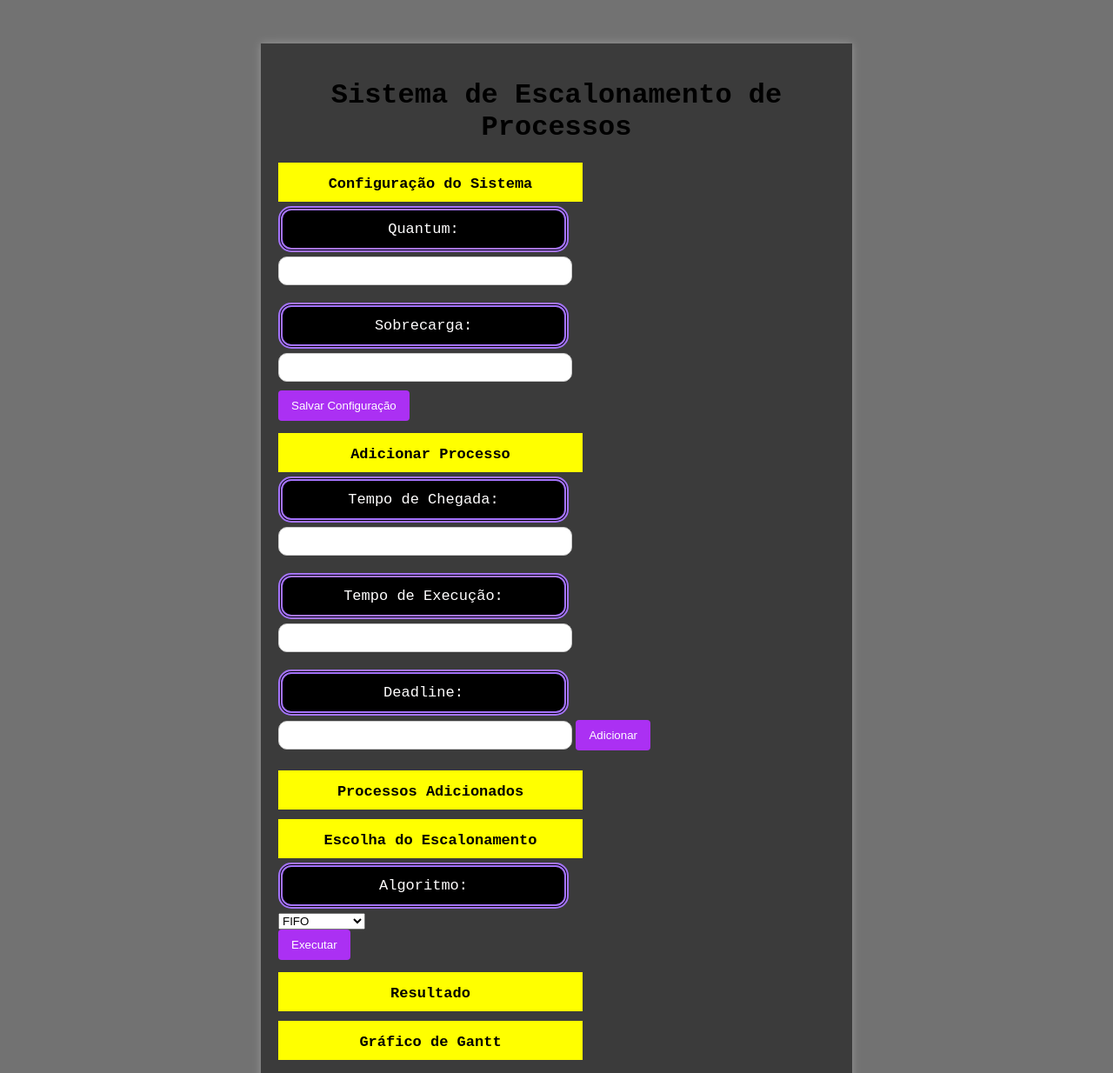
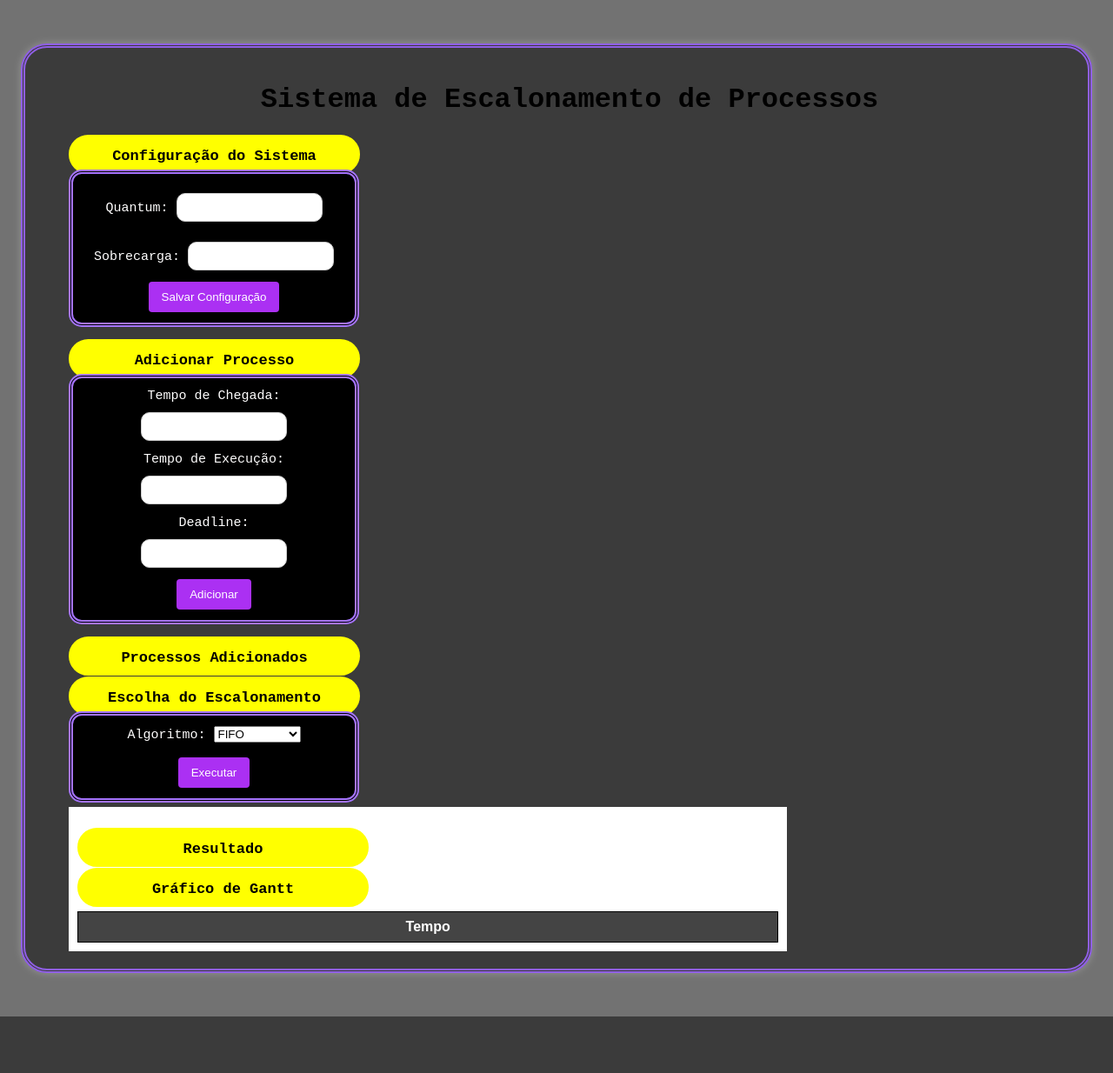
Before and after one commit to nalandap/Escalonamento-SO, a Flask app: page / in a window 1280 px wide. Shown: the top 1234 px of the page at 87% size. After the commit the page ends 1169 px from the top, so only its background shows below. Run offline with Flask 3, Linux system fonts and the light colour scheme; lists and menus that the app fills with data are empty.

Commit message:
atualizando css

```diff
--- a/static/styles_fase1.css
+++ b/static/styles_fase1.css
@@ -6,11 +6,16 @@ body {
 }
 
 .container {
-    width: 50%;
+    width: 90%;
     margin: 50px auto;
     background: #0000007c;
     padding: 20px;
+    padding-left: 50px;
+    scroll-padding-block: auto;
     box-shadow: 0 0 10px rgba(255, 255, 255, 0.26);
+    border: 5px double #905fe7;
+    border-radius: 30px;
+
 }
 
 h1 {
@@ -20,23 +25,25 @@ h1 {
 }
 
 h2 {
+    border-radius: 25px;
+    align-content: center;
     color: #000000;
     font-family: 'Courier New', Courier, monospace;
     text-align: center;
     font-size: 17px;
-    width: 320px;
+    width: 305px;
     height: 15px;
     padding: 12px;
     border: 3px solid yellow;
     background: yellow;
-    margin-bottom: -5px;
+    margin-bottom: -15px;
 }
 
-form label {
+form {
     display: block;
     margin: 10px 0 5px;
     text-align: center;
-    font-size: 17px;
+    font-size: 15px;
     background: #000000;
     width: 300px;
     padding: 12px;
@@ -49,7 +56,8 @@ form label {
 form input {
     width: 50%;
     padding: 8px;
-    margin-bottom: 10px;
+    margin-top: 10px;
+    margin-bottom: 13px;
     border: 1px solid #ccc;
     border-radius: 10px;
 }
@@ -67,6 +75,11 @@ button:hover {
     background: #e938cb;
 }
 
+.graficos{
+    background: #ffffff;
+    width: 70%;
+    padding: 10px;
+}
 #process-list {
     list-style-type: none;
     padding: 0;
--- a/templates/index_fase1.html
+++ b/templates/index_fase1.html
@@ -24,13 +24,13 @@
         <h2>Adicionar Processo</h2>
         <form id="process-form">
             <label for="arrival_time">Tempo de Chegada:</label>
-            <input type="number" id="arrival_time" name="arrival_time" required>
+            <input type="number" id="arrival_time" name="arrival_time" required><br>
 
             <label for="execution_time">Tempo de Execução:</label>
-            <input type="number" id="execution_time" name="execution_time" required>
+            <input type="number" id="execution_time" name="execution_time" required><br>
 
-            <label for="deadline">Deadline:</label>
-            <input type="number" id="deadline" name="deadline" required>
+            <label for="deadline">Deadline:</label><br>
+            <input type="number" id="deadline" name="deadline" required><br>
 
             <button type="submit">Adicionar</button>
         </form>
@@ -50,11 +50,12 @@
                 <option value="SJF">SJF</option>
                 <option value="Round Robin">Round Robin</option>
                 <option value="EDF">EDF</option>
-            </select><br>
+            </select><br><br>
 
             <button type="submit">Executar</button>
         </form>
 
+        <div class="graficos">
             <h2>Resultado</h2>
             <p id="result"></p>
 
@@ -65,6 +66,7 @@
                     </thead>
                     <tbody id="gantt-body"></tbody>
                 </table>
+        </div>
     </div>
 
 
```
Lines whose indentation alone changed are shown as unchanged.
